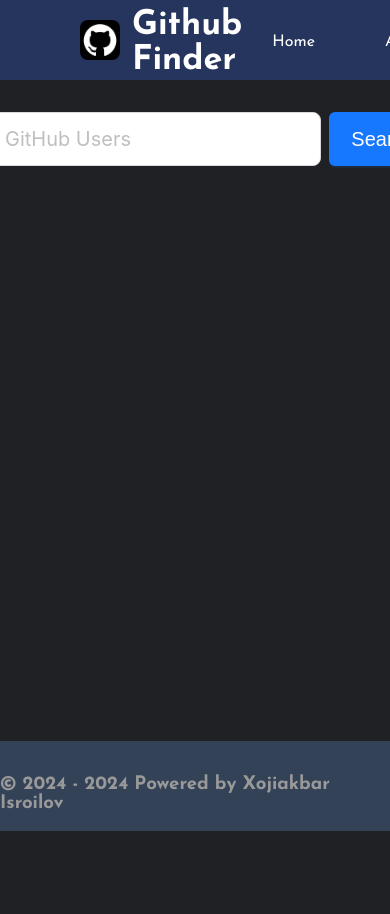
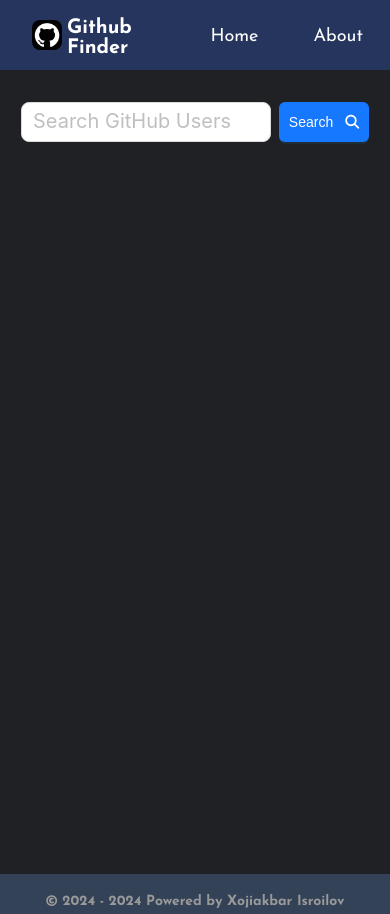
Before and after one commit to 1hojiakbar/github_finder, a React (Vite) app: page /home in a window 390 px wide. Before the commit the page ends 844 px from the top, so only its background shows below. Built offline with nearby package versions, Linux system fonts and the light colour scheme.

Commit message:
responsive

```diff
--- a/src/components/Navbar/style.js
+++ b/src/components/Navbar/style.js
@@ -18,6 +18,10 @@ const Nav = styled.div`
   height: 80px;
   background-color: var(--primaryColor);
   padding: 0 5rem;
+  @media (max-width: 800px) {
+    padding: 0 32px;
+    height: 70px;
+  }
 `;
 
 const Form = styled.div`
@@ -35,6 +39,9 @@ const HomeLogo = styled.div`
   ${flex}
   align-items: center;
   column-gap: 12px;
+  @media (max-width: 992px) {
+    column-gap: 5px;
+  }
 `;
 
 HomeLogo.Title = styled.h2`
@@ -45,6 +52,9 @@ HomeLogo.Title = styled.h2`
   cursor: pointer;
   margin-top: 6.3px;
   font-family: var(--font);
+  @media (max-width: 992px) {
+    font-size: 20px;
+  }
 `;
 
 HomeLogo.Image = styled.img`
@@ -52,6 +62,10 @@ HomeLogo.Image = styled.img`
   height: 40px;
   border-radius: 8px;
   cursor: pointer;
+  @media (max-width: 992px) {
+    width: 30px;
+    height: 30px;
+  }
 `;
 
 const NavItems = styled.div`
@@ -61,6 +75,12 @@ const NavItems = styled.div`
   width: 10%;
   column-gap: 30px;
   margin: 0 60px 0 10px;
+  @media (max-width: 992px) {
+    margin: 0 100px 0 0;
+  }
+  @media (max-width: 600px) {
+    margin: 0 130px 0 0;
+  }
 `;
 
 const Items = styled(NavLink)`
@@ -71,12 +91,17 @@ const Items = styled(NavLink)`
   user-select: none;
   cursor: pointer;
   padding: 14px 20px 10px 20px;
+  border-radius: 0.8em;
   transition: all 300ms;
-  border-radius: 0.8em;
   font-family: var(--font);
   &:hover {
     background-color: #ffffff;
     color: #000000;
+  }
+  @media (max-width: 992px) {
+    font-size: 18px;
+    padding: 10px 10px 7px 15px;
+    border-radius: 0.5em;
   }
 `;
 
--- a/src/index.css
+++ b/src/index.css
@@ -17,3 +17,7 @@ body {
   background: var(--bodyBackgroundColor);
   min-height: 100vh;
 }
+
+::-webkit-scrollbar {
+  scrollbar-width: none;
+}
--- a/src/pages/About/index.jsx
+++ b/src/pages/About/index.jsx
@@ -1,6 +1,7 @@
 import React from "react";
 import { Container, DataWrapper } from "./style";
 import { Button, Space, Typography } from "antd";
+import Footer from "../Home/Footer";
 const { Paragraph, Text } = Typography;
 
 const About = () => {
@@ -51,6 +52,9 @@ const About = () => {
           </Button>
         </Paragraph>
       </DataWrapper>
+      <div style={{ margin: "auto 0 0 0" }}>
+        <Footer />
+      </div>
     </Container>
   );
 };
--- a/src/pages/About/style.js
+++ b/src/pages/About/style.js
@@ -3,27 +3,55 @@ import styled from "styled-components";
 const Container = styled.div`
   display: flex;
   justify-content: center;
+  flex-direction: column;
   width: 100%;
+  height: 89vh;
+  min-height: 400px;
 `;
 
 const DataWrapper = styled.div`
   display: flex;
   flex-direction: column;
   align-items: flex-start;
-  width: 80%;
-  padding: 1.5rem 0 0 0;
+  justify-content: center;
+  width: 100%;
+  padding: 1.5rem 10% 0 10%;
 `;
 
 DataWrapper.Title = styled.h1`
   color: #fff;
+  font-size: 32px;
   margin-bottom: 2rem;
+  @media (max-width: 992px) {
+    font-size: 24px;
+  }
+
+  @media (max-width: 768px) {
+    font-size: 18px;
+  }
+
+  @media (max-width: 567px) {
+    font-size: 16px;
+  }
 `;
 
 DataWrapper.Paragraph = styled.p`
   color: #fff;
   line-height: 27px;
   padding: 1rem 0.7rem;
+  font-size: 20px;
   background-color: #333;
+  @media (max-width: 992px) {
+    font-size: 18px;
+  }
+
+  @media (max-width: 768px) {
+    font-size: 16px;
+  }
+
+  @media (max-width: 567px) {
+    font-size: 14px;
+  }
   .about {
     font-family: var(--font);
   }
--- a/src/pages/Home/index.jsx
+++ b/src/pages/Home/index.jsx
@@ -1,11 +1,11 @@
-import { useState } from "react";
 import axios from "axios";
 import API from "../../utils";
+import { useState } from "react";
 import Profile from "./Profile";
 import Loading from "./Loader";
 import Search from "./Search";
+import Footer from "./Footer";
 import { Container } from "./style";
-import Footer from "./Footer";
 
 const Home = () => {
   const [users, setUsers] = useState(null);
@@ -18,6 +18,7 @@ const Home = () => {
       setUsers(response.data.items);
     } catch (error) {
       console.error(error);
+      setUsers([]);
     } finally {
       setLoading(false);
     }
@@ -27,7 +28,7 @@ const Home = () => {
     <Container>
       <Search onSearch={searchUser} />
       {loading ? <Loading /> : <Profile users={users} />}
-      <Footer />
+      {(!users || users.length === 0) && <Footer />}
     </Container>
   );
 };
--- a/src/pages/Home/style.js
+++ b/src/pages/Home/style.js
@@ -10,7 +10,7 @@ const Container = styled.div`
   flex-direction: column;
   align-items: center;
   width: 100%;
-  height: 89vh;
+  height: 100vh;
 `;
 
 const SearchContainer = styled.div`
@@ -38,10 +38,27 @@ const MainWrapper = styled.div`
 
 const ProfileWrapper = styled.div`
   display: grid;
-  grid-template-columns: auto auto auto auto;
+  grid-template-columns: 150px 150px 150px 150px 150px 150px;
+  justify-content: center;
   gap: 2rem;
   width: 60%;
   margin-bottom: 2rem;
+  @media (max-width: 1190px) {
+    grid-template-columns: 170px 170px 170px 170px;
+  }
+
+  @media (min-width: 1400px) {
+    grid-template-columns: 180px 180px 180px 180px 180px 180px;
+  }
+
+  @media (min-width: 1500px) {
+    grid-template-columns: 220px 220px 220px 220px 220px 220px;
+    gap: 1rem;
+  }
+
+  @media (max-width: 992px) {
+    grid-template-columns: repeat(auto-fit, minmax(150px, 1fr));
+  }
 `;
 
 const UserProfile = styled.div`
@@ -63,6 +80,23 @@ const SearchInput = styled(Input)`
   ::placeholder {
     font-size: 20px;
   }
+  @media (max-width: 992px) {
+    width: 350px;
+    height: 50px;
+    font-size: 18px;
+  }
+
+  @media (max-width: 768px) {
+    width: 300px;
+    height: 47px;
+    font-size: 16px;
+  }
+
+  @media (max-width: 567px) {
+    width: 250px;
+    height: 40px;
+    font-size: 14px;
+  }
 `;
 
 const SearchButton = styled(Button)`
@@ -73,6 +107,23 @@ const SearchButton = styled(Button)`
   width: 140px;
   height: 54px;
   font-size: 20px;
+  @media (max-width: 992px) {
+    width: 120px;
+    height: 50px;
+    font-size: 18px;
+  }
+
+  @media (max-width: 768px) {
+    width: 100px;
+    height: 47px;
+    font-size: 16px;
+  }
+
+  @media (max-width: 567px) {
+    width: 90px;
+    height: 40px;
+    font-size: 14px;
+  }
 `;
 
 const Footer = styled.footer`
@@ -80,16 +131,39 @@ const Footer = styled.footer`
   align-items: center;
   justify-content: center;
   width: 100%;
-  height: 90px;
+  height: 70px;
+  min-height: 0px;
   margin-top: auto;
   padding-top: 15px;
   font-family: var(--font);
   background-color: #334257;
+  @media (max-width: 992px) {
+    height: 60px;
+  }
+
+  @media (max-width: 768px) {
+    height: 50px;
+  }
+
+  @media (max-width: 567px) {
+    height: 40px;
+  }
 `;
 
 Footer.Title = styled.h3`
   color: #999;
   font-family: var(--font);
+  @media (max-width: 992px) {
+    font-size: 18px;
+  }
+
+  @media (max-width: 768px) {
+    font-size: 16px;
+  }
+
+  @media (max-width: 567px) {
+    font-size: 14px;
+  }
 `;
 
 export {
```
